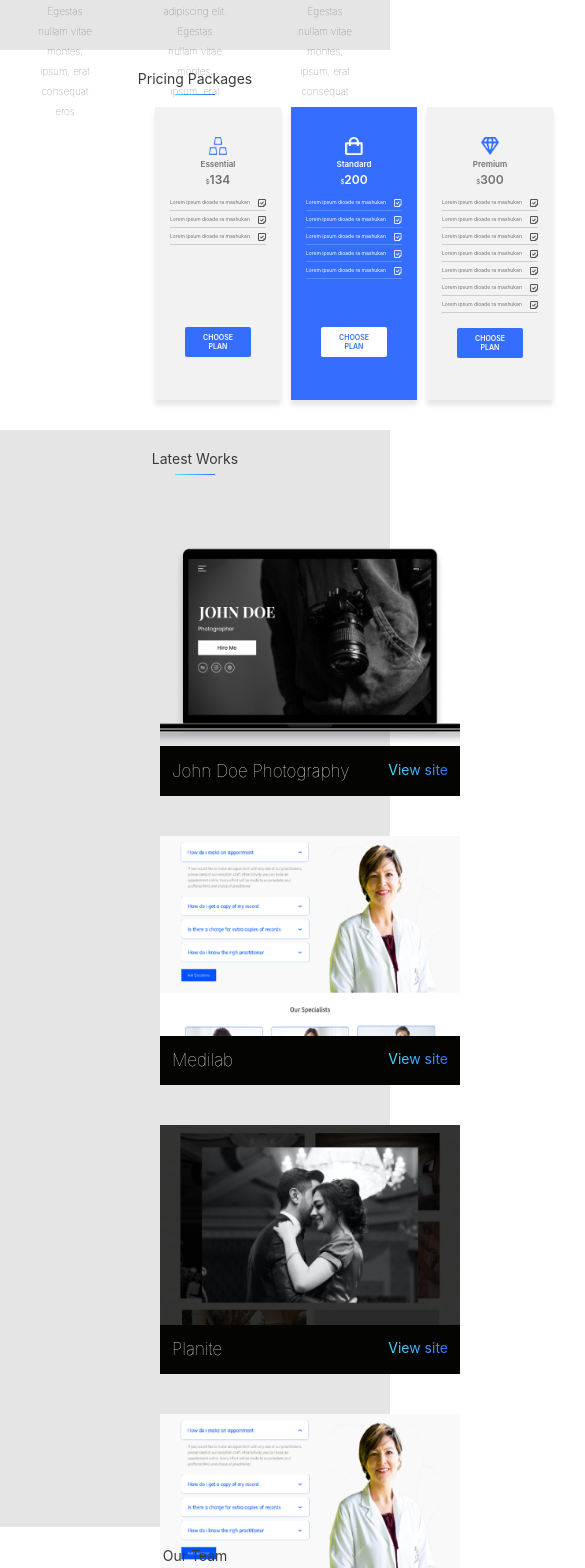
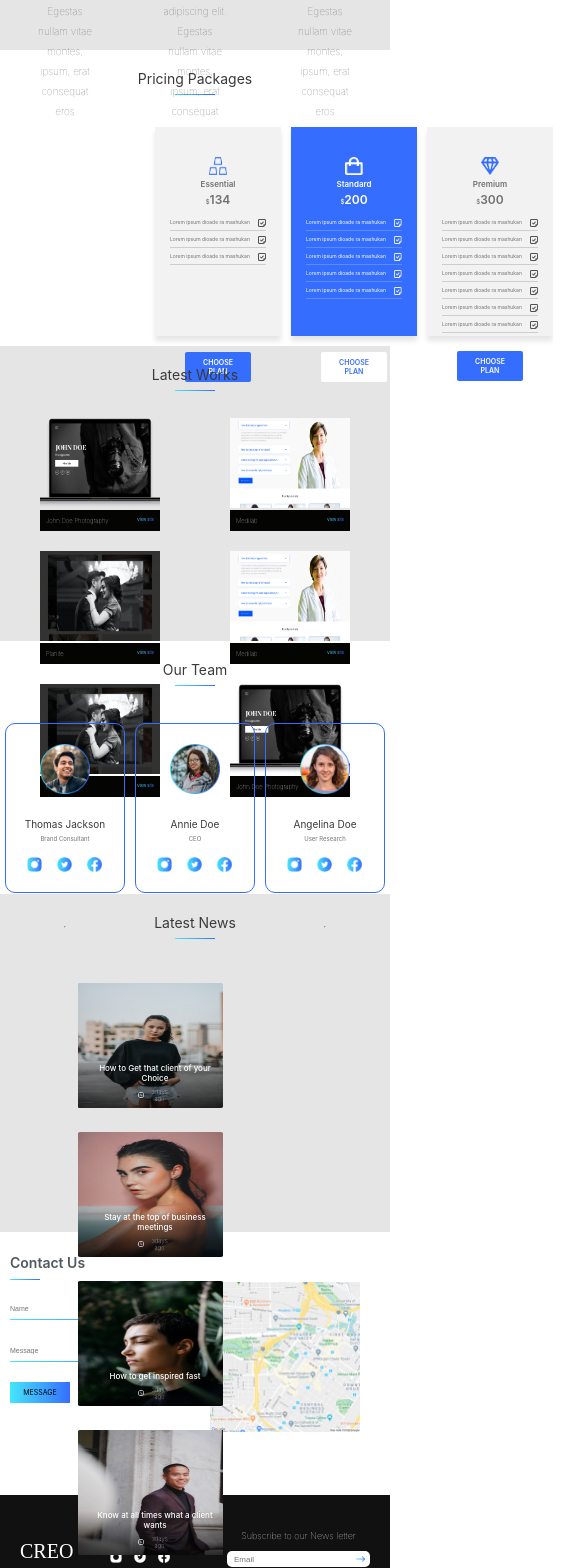
Before and after one commit to AdedolapoAkanle/Creo, a React (Create React App) app: page / in a window 390 px wide. Shown: the part 960-2528 px from the top of the page, 585 px wide, since content can reach past the window. Built offline with nearby package versions, Linux system fonts and the light colour scheme; a web font is replaced by a local one.

Commit message:
new commit

```diff
--- a/src/App.css
+++ b/src/App.css
@@ -785,7 +785,7 @@
 
 @media screen and (max-width: 465px) {
   .pricing-section {
-    height: 45vh;
+    height: 35vh;
   }
 
   .cards {
@@ -793,9 +793,9 @@
   }
 
   .card {
-    height: 30vh;
+    height: 20vh;
     width: 110px;
-    margin: 0 5px;
+    margin: 20px 5px;
   }
 
   .card-type {
@@ -832,15 +832,15 @@
     width: 50px;
     padding: 6px 8px;
     font-size: 7px;
-    margin: 15px 20px;
+    margin: 18px 20px;
   }
 
   .card-btn-1 {
-    margin-top: 82px;
+    margin-top: 87px;
   }
 
   .card-btn-blue {
-    margin-top: 48px;
+    margin-top: 53px;
   }
 
   .check {
@@ -900,19 +900,44 @@
   cursor: pointer;
 }
 
-/* @media screen and (min-width: 375px) {
+@media screen and (max-width: 750px) {
   .works-section {
-    height: 40vh;
+    height: 45vh;
   }
 
   .picture-container {
-    margin: 10px 0px;
+    padding: 0px;
+    margin: 10px 100px;
+  }
+
+  .work-image {
+    margin: 5px 2px;
+    width: 150px;
+    height: 120px;
+  }
+
+  .image-name {
+    font-size: 10px;
+  }
+
+  .image-link {
+    font-size: 8px;
+  }
+}
+
+@media screen and (max-width: 465px) {
+  .works-section {
+    height: 35vh;
+  }
+
+  .picture-container {
+    margin: 10px 40px;
   }
 
   .work-image {
     margin: 5px 0px;
-    width: 100px;
-    height: 70px;
+    width: 120px;
+    height: 90px;
   }
 
   .image-tag {
@@ -928,27 +953,7 @@
   .image-link {
     font-size: 4px;
   }
-} */
-
-/* @media screen and (min-width: 650px) {
-  .picture-container {
-    padding: 10px 20px;
-  }
-
-  .work-image {
-    margin: 5px 10px;
-    width: 150px;
-    height: 120px;
-  }
-
-  .image-name {
-    font-size: 10px;
-  }
-
-  .image-link {
-    font-size: 8px;
-  }
-} */
+}
 
 /* Team Section */
 
@@ -1005,9 +1010,49 @@
   justify-content: space-between;
 }
 
-/* @media screen and (min-width: 375px) {
+@media screen and (max-width: 750px) {
   .team-section {
-    height: 45vh;
+    height: 35vh;
+  }
+
+  .box-container {
+    margin: 25px 0px;
+  }
+
+  .box {
+    width: 100px;
+    padding: 30px 30px;
+    margin: 10px 30px;
+  }
+
+  .box-name {
+    font-size: 12px;
+    margin-top: 20px;
+  }
+
+  .box-description {
+    font-size: 10px;
+    margin-top: 5px;
+  }
+
+  .box-icon {
+    width: 75px;
+    margin-top: 15px;
+    margin-left: 11px;
+  }
+
+  .team-image {
+    width: 70px;
+  }
+
+  .team-icon {
+    width: 18px;
+  }
+}
+
+@media screen and (max-width: 500px) {
+  .team-section {
+    height: 30vh;
   }
 
   .box-container {
@@ -1045,47 +1090,7 @@
   .team-icon {
     width: 15px;
   }
-} */
-
-/* @media screen and (min-width: 600px) {
-  .team-section {
-    height: 35vh;
-  }
-
-  .box-container {
-    margin: 25px 0px;
-  }
-
-  .box {
-    width: 100px;
-    padding: 30px 30px;
-    margin: 10px 30px;
-  }
-
-  .box-name {
-    font-size: 12px;
-    margin-top: 20px;
-  }
-
-  .box-description {
-    font-size: 10px;
-    margin-top: 5px;
-  }
-
-  .box-icon {
-    width: 75px;
-    margin-top: 15px;
-    margin-left: 11px;
-  }
-
-  .team-image {
-    width: 70px;
-  }
-
-  .team-icon {
-    width: 18px;
-  }
-} */
+}
 
 /* Latest Section */
 
@@ -1139,22 +1144,24 @@ p {
   font-weight: 100;
 }
 
-/* @media screen and (min-width: 750px) {
+@media screen and (max-width: 750px) {
   .latest-section {
     height: 45vh;
   }
 
   .latest-image {
-    margin-top: 10px;
+    display: flex;
+    flex-wrap: wrap;
+    margin: 3px 110px;
   }
+
   .latest-img {
-    width: 150px;
-    height: 130px;
+    width: 200px;
+    height: 180px;
   }
 
   .img-container {
-    width: 80px;
-    margin: 12px 95px;
+    margin: 5px 30px;
   }
 
   .text-block {
@@ -1178,13 +1185,13 @@ p {
 
 @media screen and (max-width: 465px) {
   .latest-section {
-    height: 45vh;
+    height: 40vh;
   }
 
   .latest-image {
     display: flex;
     flex-wrap: wrap;
-    margin-top: 10px;
+    margin: 20px 70px;
   }
   .latest-img {
     width: 145px;
@@ -1192,7 +1199,7 @@ p {
   }
 
   .img-container {
-    margin: 12px 20px;
+    margin: 12px 8px;
   }
 
   .text-block {
@@ -1212,7 +1219,7 @@ p {
     font-size: 6px;
     margin: 5px 43px;
   }
-} */
+}
 
 /* Contact section  */
 
@@ -1282,7 +1289,49 @@ p {
   cursor: pointer;
 }
 
-/* @media screen and (min-width: 375px) {
+@media screen and (max-width: 750px) {
+  .contact-section {
+    height: 30vh;
+  }
+
+  .contact {
+    margin: 10px;
+  }
+
+  .contact-field {
+    margin-top: 50px 15px;
+  }
+
+  .contact-info {
+    padding: 12px 0;
+    width: 300px;
+  }
+
+  .contact-map {
+    margin: 40px 20px;
+    margin-left: 40px;
+  }
+
+  .map {
+    height: 200px;
+    width: 200px;
+  }
+
+  .input {
+    padding: 10px 0;
+    margin: 14px 0;
+    font-size: 10px;
+  }
+
+  .contact-btn {
+    padding: 8px 12px;
+    width: 50px;
+    margin-top: 10px;
+    font-size: 10px;
+  }
+}
+
+@media screen and (max-width: 465px) {
   .contact-section {
     height: 30vh;
   }
@@ -1324,48 +1373,6 @@ p {
     font-size: 7px;
   }
 }
-
-@media screen and (min-width: 600px) {
-  .contact-section {
-    height: 30vh;
-  }
-
-  .contact {
-    margin: 10px;
-  }
-
-  .contact-field {
-    margin-top: 50px 15px;
-  }
-
-  .contact-info {
-    padding: 12px 0;
-    width: 300px;
-  }
-
-  .contact-map {
-    margin: 40px 20px;
-    margin-left: 40px;
-  }
-
-  .map {
-    height: 200px;
-    width: 200px;
-  }
-
-  .input {
-    padding: 10px 0;
-    margin: 14px 0;
-    font-size: 10px;
-  }
-
-  .contact-btn {
-    padding: 8px 12px;
-    width: 50px;
-    margin-top: 10px;
-    font-size: 10px;
-  }
-} */
 
 /* Footer section */
 
@@ -1433,7 +1440,48 @@ p {
   cursor: pointer;
 }
 
-/* @media screen and (min-width: 375px) {
+@media screen and (max-width: 750px) {
+  .footer-section {
+    height: 15vh;
+  }
+
+  .footer-name {
+    margin-left: 20px;
+    margin-top: 45px;
+    font-size: 23px;
+  }
+
+  .footer-text {
+    margin-top: 35px;
+    margin-right: 20px;
+    font-size: 12px;
+  }
+
+  .footer-field {
+    width: 140px;
+    font-size: 11px;
+  }
+
+  .footer-input {
+    padding: 2px 5px;
+    margin-top: 10px;
+  }
+
+  .footer-icon {
+    width: 15px;
+  }
+
+  .span {
+    width: 60px;
+    margin-top: 10px;
+  }
+
+  .arrow {
+    width: 9px;
+  }
+}
+
+@media screen and (max-width: 465px) {
   .footer-section {
     height: 12vh;
   }
@@ -1472,4 +1520,4 @@ p {
   .arrow {
     width: 9px;
   }
-} */
+}
```
